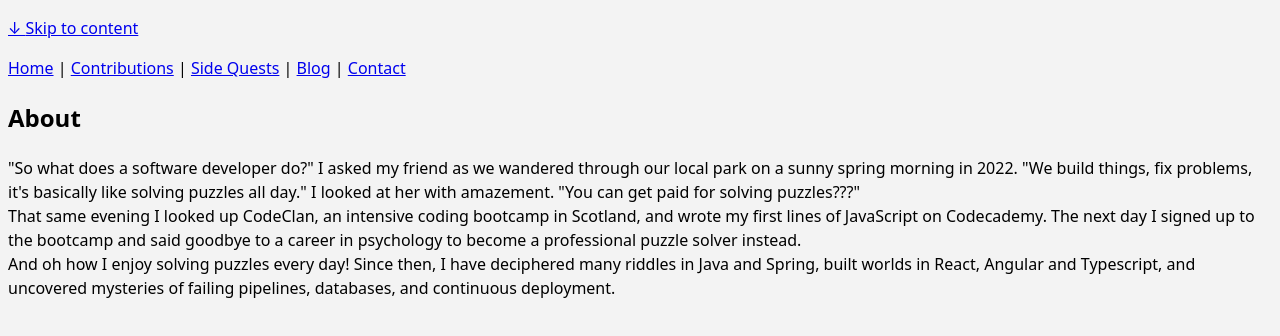
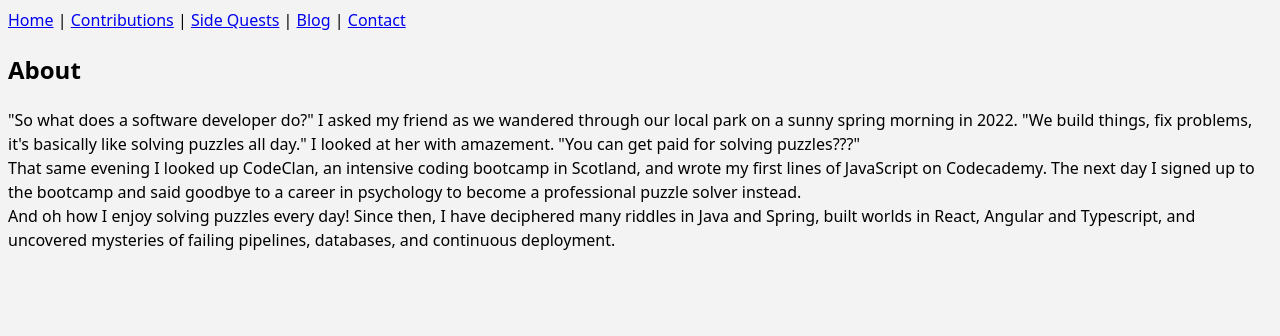
Before and after one commit to D-oro/portfolio, a plain HTML site: page index.html in a window 1280 px wide. Drawn offline with Linux system fonts and the light colour scheme.

Commit message:
skip link removed

```diff
--- a/index.html
+++ b/index.html
@@ -8,11 +8,6 @@
   </head>
   <body>
     <header>
-      <div class="logo-skiplink-container">
-        <a href="#main" class="skip-to-content"
-          ><p><span aria-hidden="true">&darr;&nbsp;</span>Skip to content</p></a
-        >
-      </div>
       <nav>
         <a href="index.html" aria-current="page">Home</a>
         <span aria-hidden="true">|</span>
```
Also changed, not shown: blog.html (+0 -5 lines), blog_colour.html (+0 -3 lines), blog_resources.html (+0 -5 lines), blog_three_things.html (+0 -3 lines), contact.html (+0 -5 lines), contributions.html (+0 -5 lines), quests.html (+0 -5 lines).
